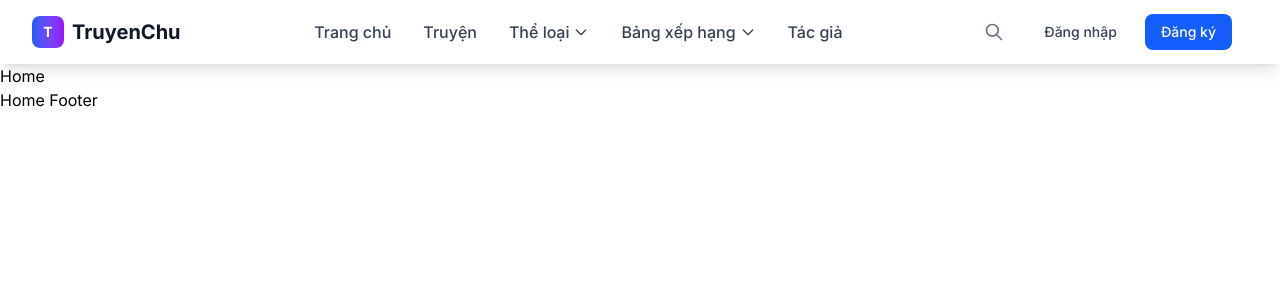
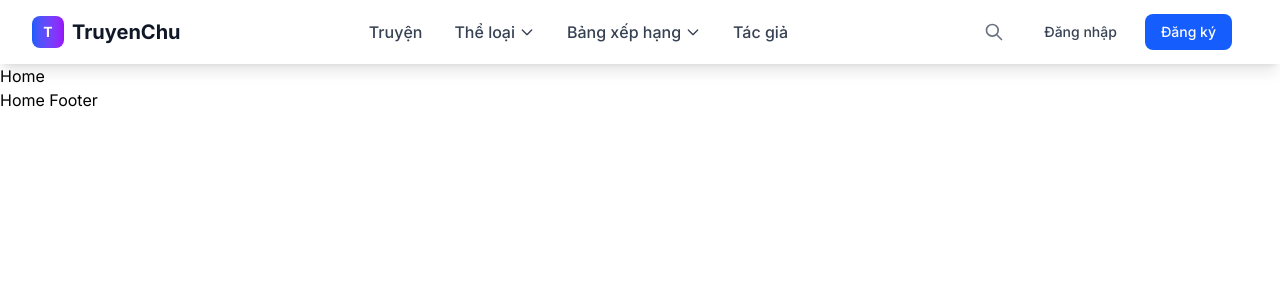
Before and after one commit to tranluong460/web-noval, a Next.js app: page / in a window 1280 px wide. Shown: the top 300 px of the page. Built offline with nearby package versions, Linux system fonts and the light colour scheme.

Commit message:
Updated HomeHeader.tsx

```diff
--- a/components/layout/HomeHeader.tsx
+++ b/components/layout/HomeHeader.tsx
@@ -23,9 +23,6 @@ export default function HomeHeader() {
 
                     {/* Desktop Navigation */}
                     <nav className="hidden md:flex items-center space-x-8">
-                        <Link href="/" className="text-gray-700 hover:text-blue-600 font-medium transition-colors">
-                            Trang chủ
-                        </Link>
                         <Link href="/truyen" className="text-gray-700 hover:text-blue-600 font-medium transition-colors">
                             Truyện
                         </Link>
```
